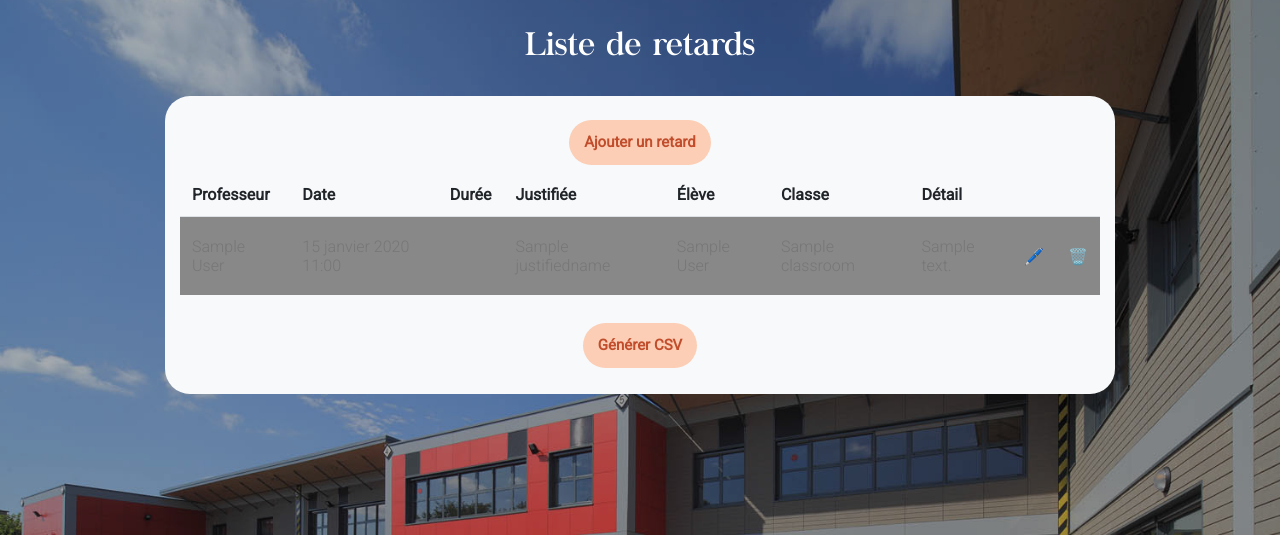
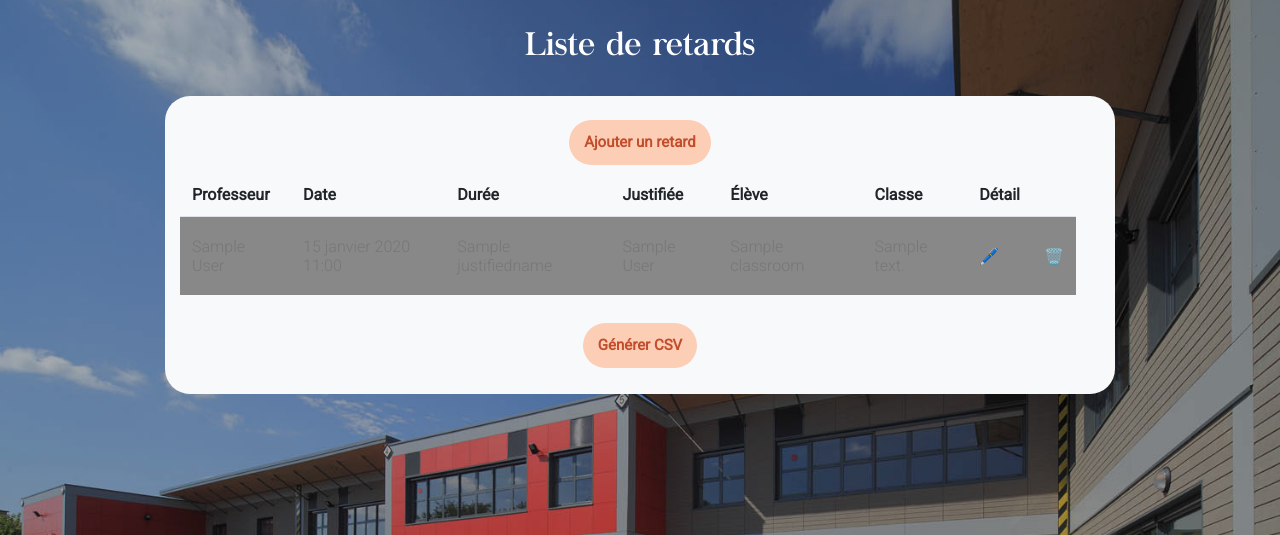
Before and after one commit to k-cairo/DemoIncivility, a Django app: template incivility/application/templates/application/delays.html in a window 1280 px wide. Shown: the part 56-591 px from the top of the page. Run offline with Django 4.2, Linux system fonts and the light colour scheme; the template is opened without the code that fills it: values that come from a table or form of the project are taken from there, others are empty; tables that the repository leaves empty hold one stand-in row (values such as "Sample post"); some libraries are stand-ins or nearby versions.

Commit message:
no message

```diff
--- a/incivility/application/templates/application/delays.html
+++ b/incivility/application/templates/application/delays.html
@@ -88,14 +88,9 @@
                                     <span>{{ delay.date }}</span>
                                 </td>
 
-                                <!-- Duration Field-->
-                                <td class="align-middle">
-                                    <span>{{ delay.duration }}</span>
-                                </td>
-
                                 <!-- Justified Field-->
                                 <td class="align-middle">
-                                    <span>{{ absence.justified_name }}</span>
+                                    <span>{{ delay.justified_name }}</span>
                                 </td>
 
                                 <!-- Student Field-->
```
